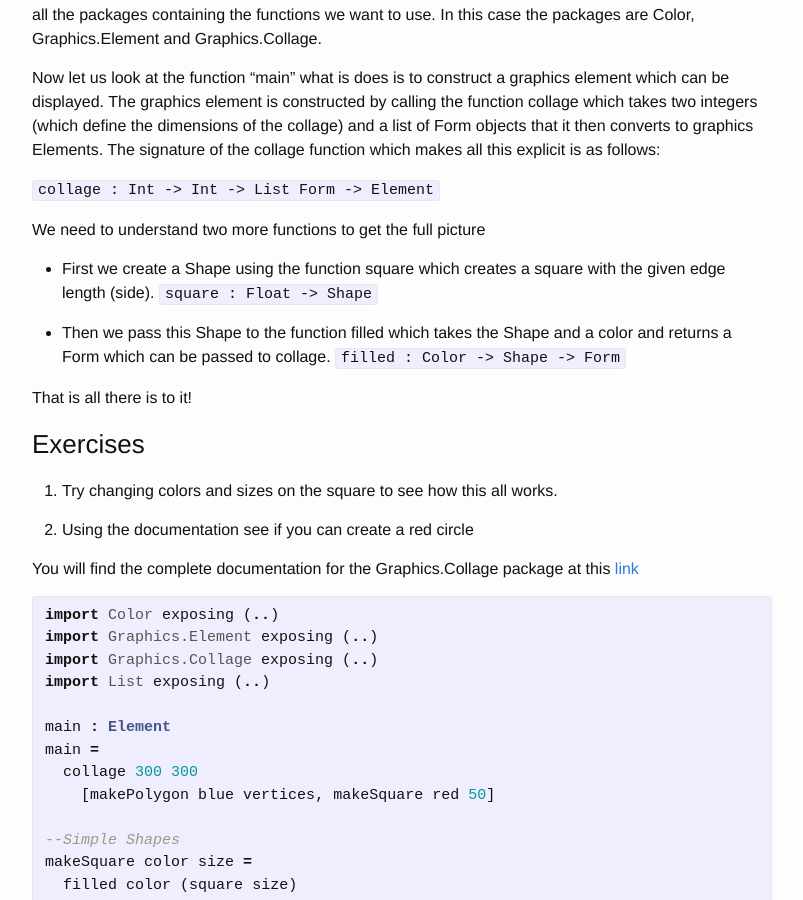
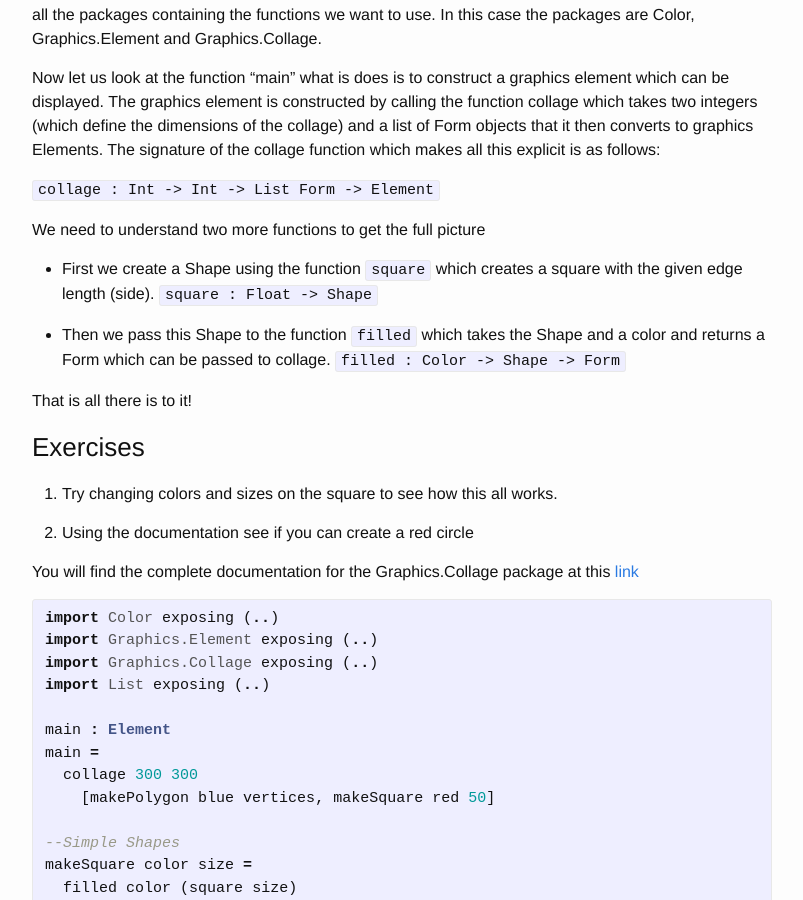
Before and after one commit to csmith111/csmith111.github.io, a Jekyll site: the page built from _posts/2016-02-08-ElmGraphics.markdown, in a window 1280 px wide and 900 px high, scrolled down 683 px. Shown: the whole window, without its empty margins (238-1041 px from the left). Built offline with Jekyll 4.4.1, drawn with Linux system fonts in a browser that asks for light colours.

Commit message:
fourth blog post

```diff
--- a/_posts/2016-02-08-ElmGraphics.markdown
+++ b/_posts/2016-02-08-ElmGraphics.markdown
@@ -36,10 +36,10 @@ Now let us look at the function "main" what is does is to construct a graphics e
 
 We need to understand two more functions to get the full picture
 
-* First we create a Shape using the function square which creates a square with the given edge length (side).
+* First we create a Shape using the function `square` which creates a square with the given edge length (side).
 `square : Float -> Shape`
 
-* Then we pass this Shape to the function filled which takes the Shape and a color and returns a Form which can be passed to collage.
+* Then we pass this Shape to the function `filled` which takes the Shape and a color and returns a Form which can be passed to collage.
 `filled : Color -> Shape -> Form`
 
 That is all there is to it!
```
